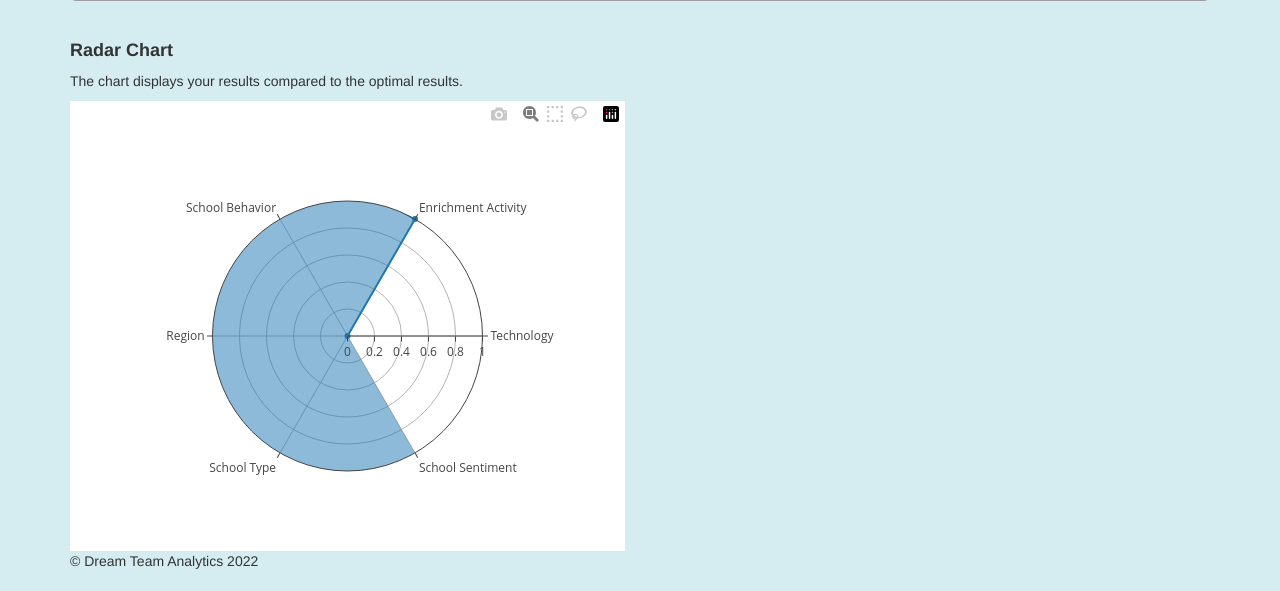
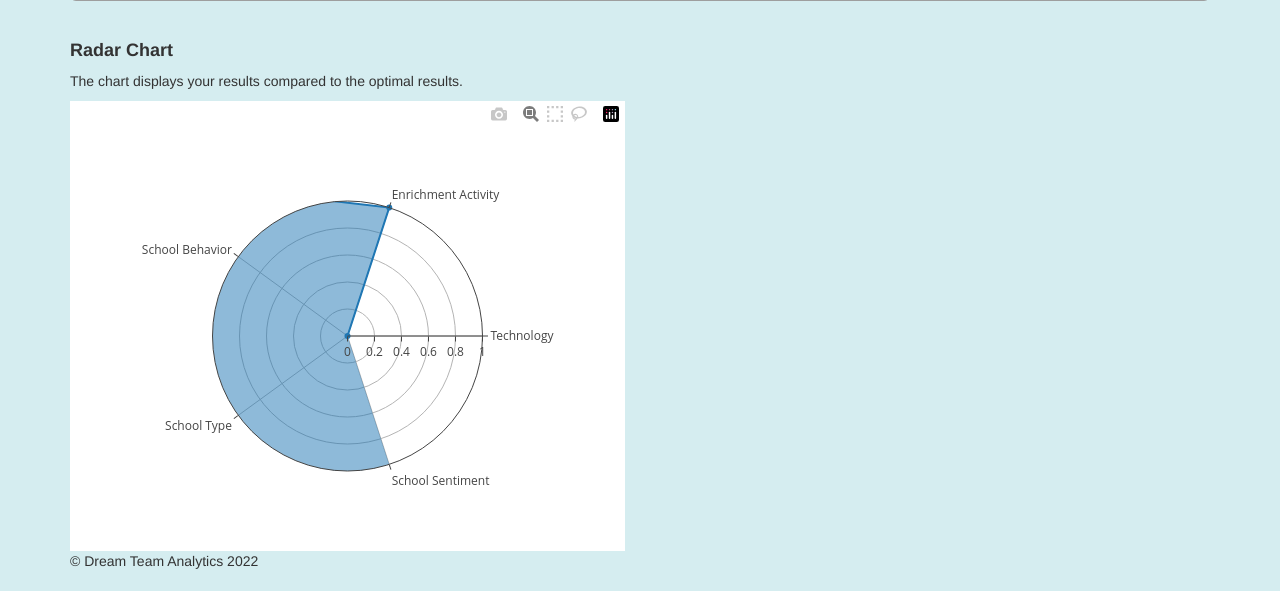
Before and after one commit to agmeadows/Student_Success_Analysis, a Flask app: template templates/dashboard.html in a window 1280 px wide. Shown: the part 194-785 px from the top of the page. Run offline with Flask 2, Linux system fonts and the light colour scheme; the template is opened without the code that fills it, so the values that code supplies are empty; some libraries are stand-ins or nearby versions; grey boxes are pictures that could not be loaded.

Commit message:
Updating site

```diff
--- a/app.py
+++ b/app.py
@@ -494,11 +494,12 @@ def data():
     technology_df = normVal(features_df, 'Technology', 'value')
     enrichment_df = normVal(features_df, 'Enrichment Activity', 'value')
     behavior_df = normVal(features_df, 'School Behavior', 'value')
-    region_df = normVal(features_df, 'Region', 'value')
     school_df = normVal(features_df, 'School Type', 'value')
     schoolsent_df = normVal(features_df, 'School Sentiment', 'value')
 
-    frames = [technology_df, enrichment_df, behavior_df, region_df, school_df, schoolsent_df]
+    print(technology_df)
+
+    frames = [technology_df, enrichment_df, behavior_df, school_df, schoolsent_df]
     normalized_df = pd.concat(frames)
 
 
@@ -518,18 +519,17 @@ def data():
     tech_val = sumVal(newdf, 'Technology')
     enrichment_val = sumVal(newdf, 'Enrichment Activity')
     behavior_val = sumVal(newdf, 'School Behavior')
-    region_val = sumVal(newdf, 'Region')
     school_val = sumVal(newdf, 'School Type')
     schoolsent_val = sumVal(newdf, 'School Sentiment')
 
     # store values to be sent to the dashboard
-    chartdata = [tech_val, enrichment_val, behavior_val, region_val, school_val, schoolsent_val]
+    chartdata = [tech_val, enrichment_val, behavior_val, school_val, schoolsent_val]
 
     if (tech_val < 1):
         tech_resources_df = resources_df[resources_df['GROUP'] == 'Technology']
         tech_resources_df = tech_resources_df.drop(columns={'id', 'GROUP'})
         tech_resources = tech_resources_df.values.tolist()
-        print(tech_resources)
+        print(f"Tech = {tech_val}")
     else:
         tech_resources = pd.DataFrame()
 
--- a/templates/dashboard.html
+++ b/templates/dashboard.html
@@ -94,7 +94,7 @@
     data = [{
       type: 'scatterpolar',
       r: chartdata,
-      theta: ['Technology', 'Enrichment Activity', 'School Behavior', 'Region', 'School Type', 'School Sentiment'],
+      theta: ['Technology', 'Enrichment Activity', 'School Behavior', 'School Type', 'School Sentiment'],
       fill: 'toself'
       }]
 
```
